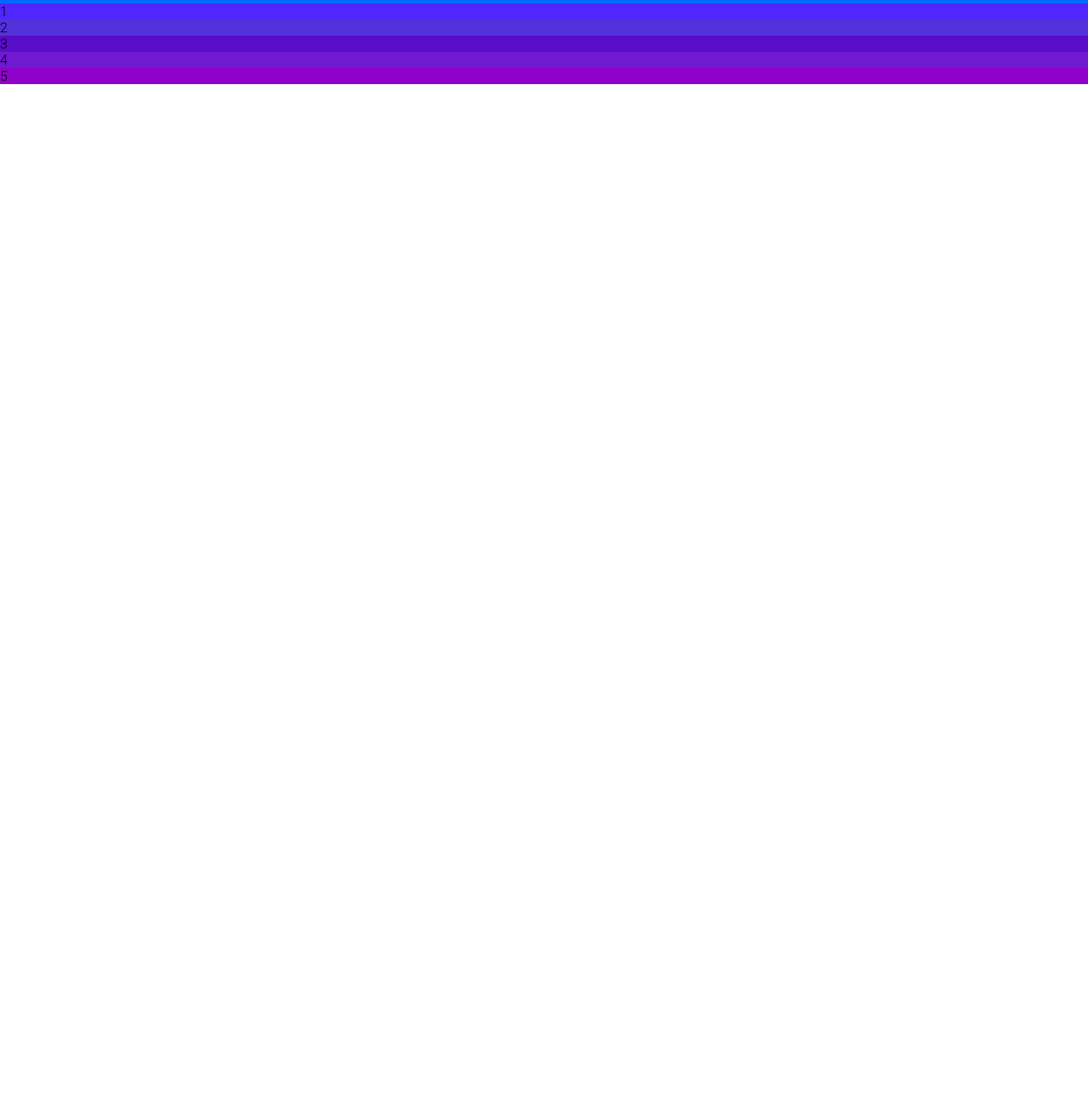
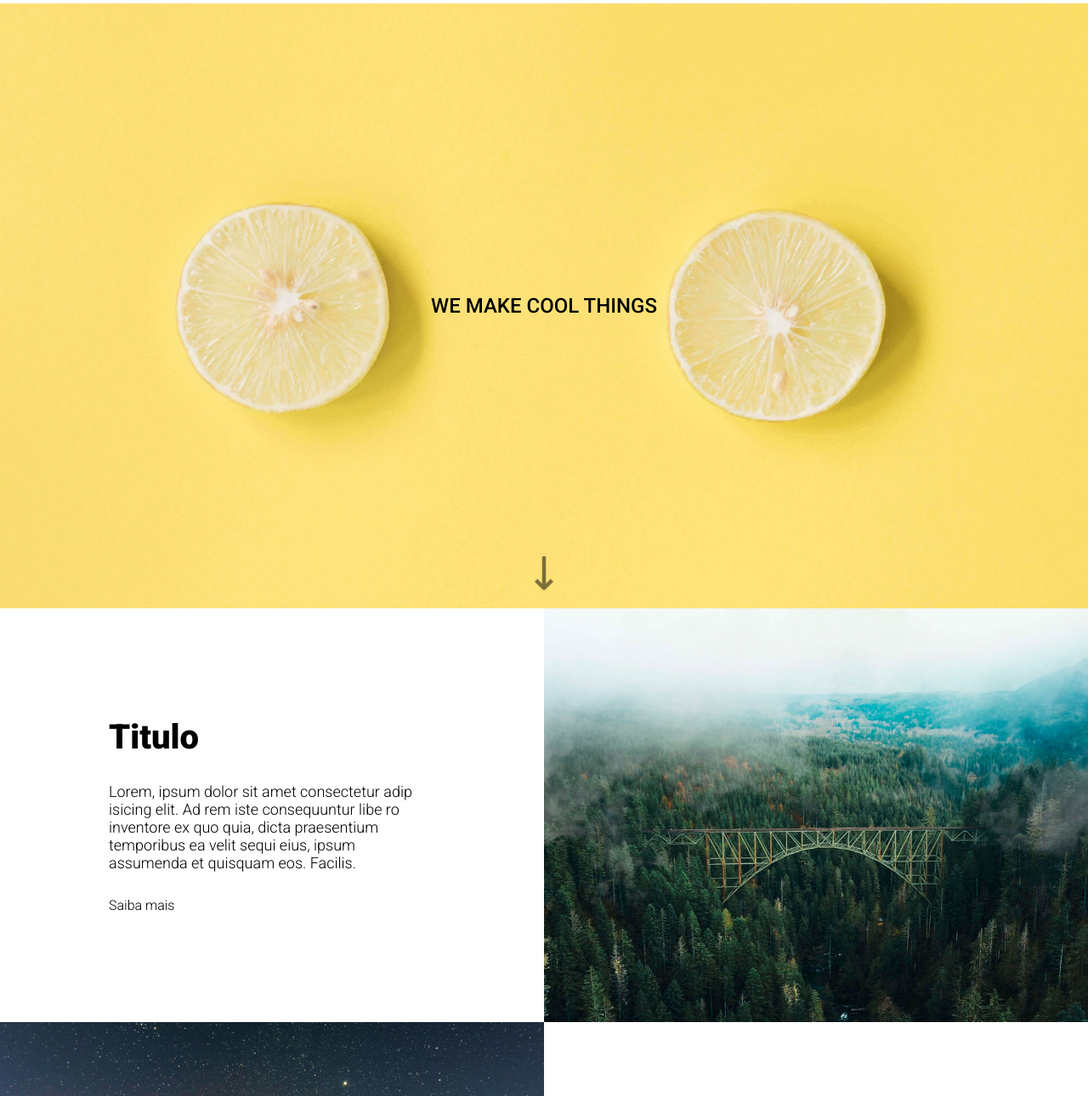
Before and after one commit to Antonio-P-Neto/Pagina-Producao, a plain HTML site: page pagina-GRID/index.html in a window 1280 px wide. Shown: the part 71-1361 px from the top of the page at 85% size. Before the commit the page ends 800 px from the top, so only its background shows below. Drawn offline with Linux system fonts and the light colour scheme; a web font is replaced by a local one.

Commit message:
atualizado hoje 13/06/2022

```diff
--- a/pagina-GRID/assets/css/estilo.css
+++ b/pagina-GRID/assets/css/estilo.css
@@ -16,9 +16,10 @@ body{
     font-weight: 400;
 }
 
+
+/*parte supeior do site*/
 .header{
     grid-area: header;
-    background-color: rgb(0, 106, 255);
 }
 
 .header .cabecalho{
@@ -39,15 +40,98 @@ body{
     color: coral;
 
 }
-
+/*estio e animação section"hero"*/
 .hero{
     grid-area: hero;
-    background-color: rgb(81, 38, 252);
+    height: 89vh;
+    background: url(../img/lemons.jpg)center center no-repeat;
+    background-size: cover;
+    display: flex;
+    justify-content: center;
+    align-items: center;
+    position: relative;
+}
+
+.hero h2{
+    font-weight: 500;
+    text-transform: uppercase;
+}
+
+.hero::after{
+    content: url(../img/seta_preta.png);
+    position: absolute;
+    height: 35px;
+    bottom: 30px;
+    animation: alternar 0.6s infinite alternate
+    ease-in-out;
+}
+
+@-webkit-keyframes alternar{
+    0% { -webkit-transform: translateY(0); opacity: 0.4;}
+    100%{ -webkit-transform: translateY(1em); opacity:0.9;}
+}
+
+@media(max-widhth:420px){
+    .hero{
+        height: 60vh;
+    }
+
+    .hero{
+        font-size: 2.5rem;
+    }
 }
 
 .about{
     grid-area: about;
-    background-color: rgb(83, 49, 218);
+    display: grid;
+    grid-template-columns: 1fr 1fr;
+    grid-template-rows: 1fr 1fr;
+    background-color: #fff;
+    max-width: var(--max-widh-size);
+    margin: 0 auto;
+}
+
+.about .item{
+    padding: 20%;
+    display: flex;
+    flex-direction: column;
+    justify-content: center;
+    align-content: center;
+}
+
+.about .item h3{
+    font-weight: 700;
+    font-size: 4rem;
+}
+
+.about .item p{
+    font-size: 1.8rem;
+    margin: 30px 0px;
+}
+
+.about .item .btn-saiba-mais{
+    font-size: 1.6rem;
+    align-self: flex-start;
+}
+
+.about .item .btn-saiba-mais:hover{
+    font-weight: 600;
+}
+
+.about .image{
+    height: 100%;
+    left: 100%;
+}
+
+.about .image.right{
+    background: url(../img/bridge.jpg) center center no-repeat;
+    background-size: cover;
+
+}
+
+.about .image.left{
+    background: url(../img/sky.jpg) center center no-repeat;
+    background-size: cover;
 }
  .service{
     grid-area: service;
--- a/pagina-GRID/assets/css/menu.css
+++ b/pagina-GRID/assets/css/menu.css
@@ -7,6 +7,8 @@
     padding: 10px 30px;
     border-radius: 50px;
     transition: 0.3s;
+    font-weight: 400;
+
 }
 
 .header .cabecalho ul :hover a{
@@ -75,8 +77,10 @@
 }
 
 @media (max-width: 900px){
+
     .header .menu{
         display: block;
+
     }
 
     .header .navegador ul{
@@ -90,7 +94,7 @@
     .header nav{
         position: absolute;
         top: 8px;
-        right: 0;
+        right: 20px;
         z-index: 1;
     }
 
@@ -104,5 +108,7 @@
         text-align: center;
         padding: 20px;
         display: block;
+        font-weight: 400;
     }
+
 }
--- a/pagina-GRID/assets/css/variaveis.css
+++ b/pagina-GRID/assets/css/variaveis.css
@@ -0,0 +1,3 @@
+:root{
+    --max-widh-size: 1920px;
+}
--- a/pagina-GRID/index.html
+++ b/pagina-GRID/index.html
@@ -54,9 +54,34 @@
         </div>
     </header>
 
-    <section class="hero">1
+    <section class="hero">
+        <h2>We make cool things</h2>
     </section>
-    <section class="about">2
+    <section class="about">
+        <div class="item">
+            <h3>Titulo</h3>
+            <p>Lorem, ipsum dolor sit amet consectetur adip
+                isicing elit. Ad rem iste consequuntur libe
+                ro inventore ex quo quia, dicta praesentium
+                 temporibus ea velit sequi eius,
+                 ipsum assumenda et quisquam eos. Facilis.
+            </p>
+            <a href="" class="btn-saiba-mais">Saiba mais</a>
+        </div>
+        <div class="image right"></div>
+        <div class="image left"></div>
+
+        <div class="item">
+            <h3>Titulo</h3>
+            <p>Lorem, ipsum dolor sit amet consectetur adip
+                isicing elit. Ad rem iste consequuntur libe
+                ro inventore ex quo quia, dicta praesentium
+                 temporibus ea velit sequi eius,
+                 ipsum assumenda et quisquam eos. Facilis.
+            </p>
+            <a href="" class="btn-saiba-mais">Saiba mais</a>
+        </div>
+
     </section>
     <section class="service">3
     </section>
```
